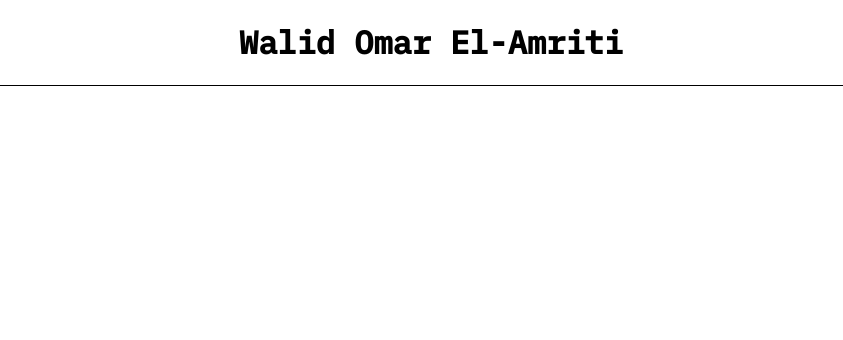
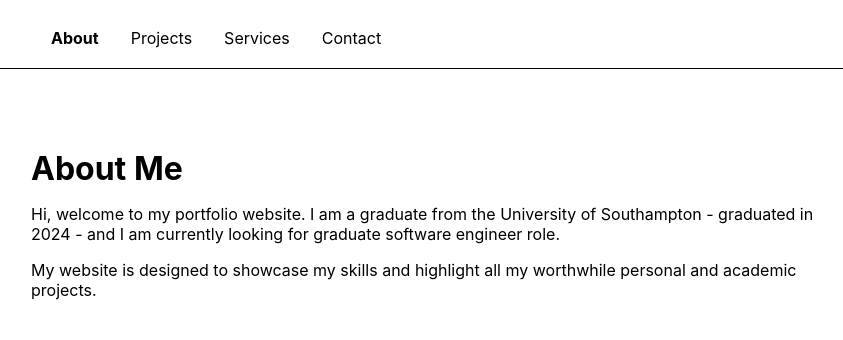
Before and after one commit to WalidOEa/WalidOEa-Portfolio, a plain HTML site: page index.html in a window 1280 px wide. Shown: the whole page, without its empty margins (209-1052 px from the left). Drawn offline with Linux system fonts and the light colour scheme.

Commit message:
Stylised html

```diff
--- a/assets/css/styles.css
+++ b/assets/css/styles.css
@@ -1,12 +1,85 @@
-h1 {
-    font-family: "IBM Plex Mono", monospace;
-    font-weight: 600;
-    text-align: center;
+body {
+    font-family: -apple-system, BlinkMacSystemFont, "Segoe UI", Roboto, Helvetica, Arial, sans-serif;
 }
 
-hr {
-    border: none;
-    border-top: 1px solid black;
+header {
+    padding: 1rem 0;
+    border-bottom: 1px solid black;
     width: 100%;
-    margin: 20px 0;
 }
+
+nav {
+    display: flex;
+    justify-content: space-between;
+    align-items: center;
+    max-width: 800px;
+    margin: 0 auto;
+    padding: 0 20px;
+    width: 100%;
+    box-sizing: border-box;
+}
+
+.nav-links {
+    display: flex;
+    gap: 2rem;
+}
+
+.nav-links a {
+    color: black;
+    text-decoration: none;
+    padding: 4px 0;
+    position: relative;
+}
+
+.nav-links a.active {
+    font-weight: bold;
+}
+
+div {
+    display: block;
+    unicode-bidi: isolate;
+}
+
+.container {
+    margin: 0 auto;
+    padding: 0 20px;
+    width: 100%;
+    box-sizing: border-box;
+    flex: 1;
+    padding-top: 20px;
+    padding-bottom: 20px;
+    max-width: 100%;
+    overflow-x: hidden;
+}
+
+.header-container {
+    max-width: 800px;
+    margin: 0 auto;
+    width: 100%;
+    box-sizing: border-box;
+}
+
+.header {
+    margin-top: 60px;
+    margin-bottom: 12px;
+}
+
+h1 {
+    display: block;
+    font-size: 2em;
+    margin-block-start: 0.67em;
+    margin-block-end: 0.67em;
+    margin-inline-start: 0px;
+    margin-inline-end: 0px;
+    font-weight: bold;
+    unicode-bidi: isolate;
+}
+
+p {
+    display: block;
+    margin-block-start: 1em;
+    margin-block-end: 1em;
+    margin-inline-start: 0px;
+    margin-inline-end: 0px;
+    unicode-bidi: isolate;
+}
--- a/index.html
+++ b/index.html
@@ -8,14 +8,28 @@
 
         <link rel="preconnect" href="https://fonts.googleapis.com">
         <link rel="preconnect" href="https://fonts.gstatic.com" crossorigin>
-        <link href="https://fonts.googleapis.com/css2?family=IBM+Plex+Mono:wght@400;500&display=swap" rel="stylesheet">
+        <link href="https://fonts.googleapis.com/css2?family=IBM+Plex+Mono:wght@400;500;600;700&display=swap" rel="stylesheet">
     </head>
 
     <body>
-        <main>
-            <h1>Walid Omar El-Amriti</h1>
+        <header>
+            <nav>
+                <div class="nav-links">
+                    <a href="index.html" class="active">About</a>
+                    <a href="projects.html">Projects</a>
+                    <a href="services.html">Services</a>
+                    <a href="contact.html">Contact</a>
+                </div>
+            </nav>
+        </header>
+        <div class="container">
+            <div class="header-container">
+                <h1 class="header">About Me</h1>
 
-            <hr>
-        </main>
+                <p>Hi, welcome to my portfolio website. I am a graduate from the University of Southampton - graduated in 2024 - and I am currently looking for graduate software engineer role.</p>
+                <p>My website is designed to showcase my skills and highlight all my worthwhile personal and academic projects.</p>
+
+            </div>
+        </div>
     </body>
 </html>
```
